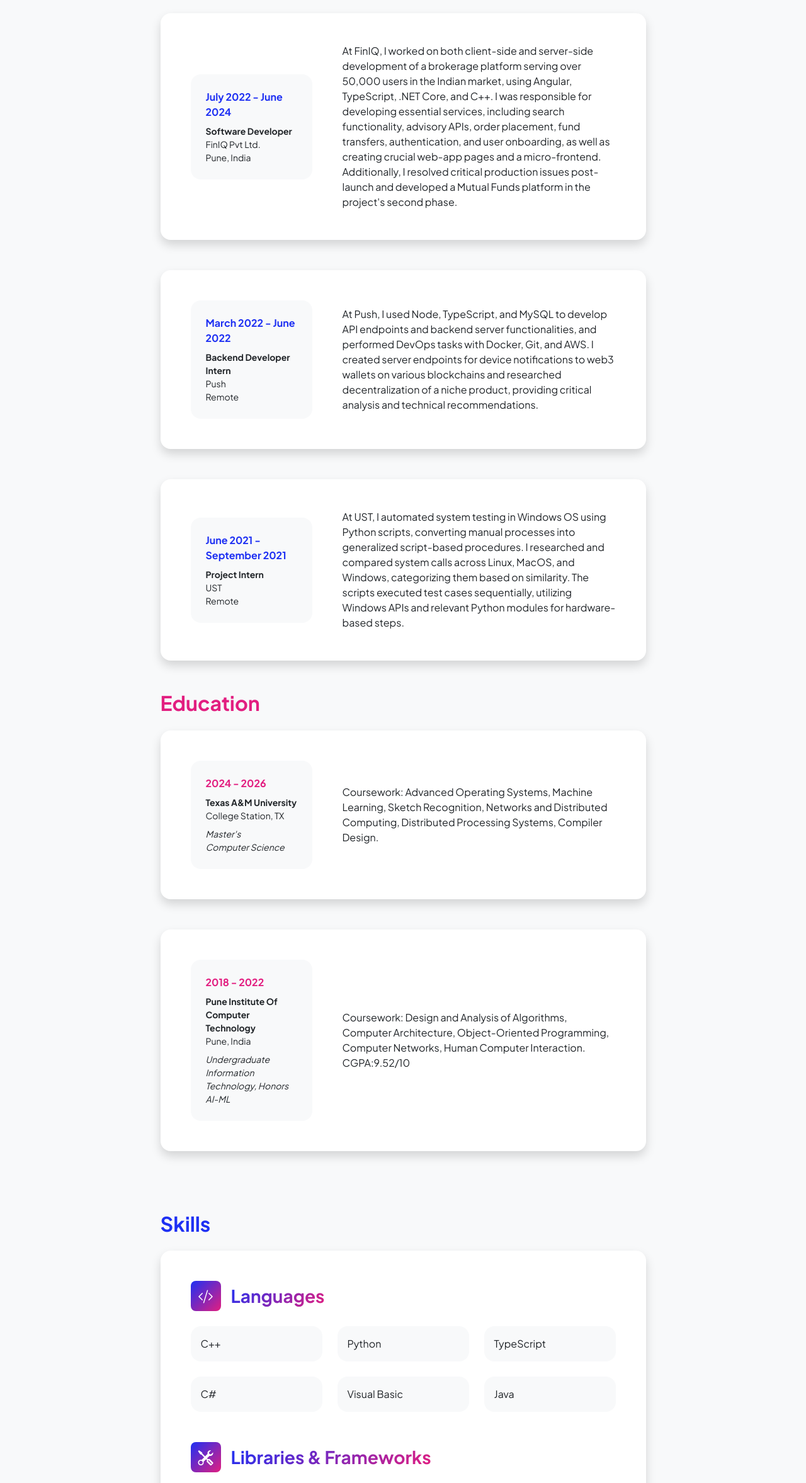
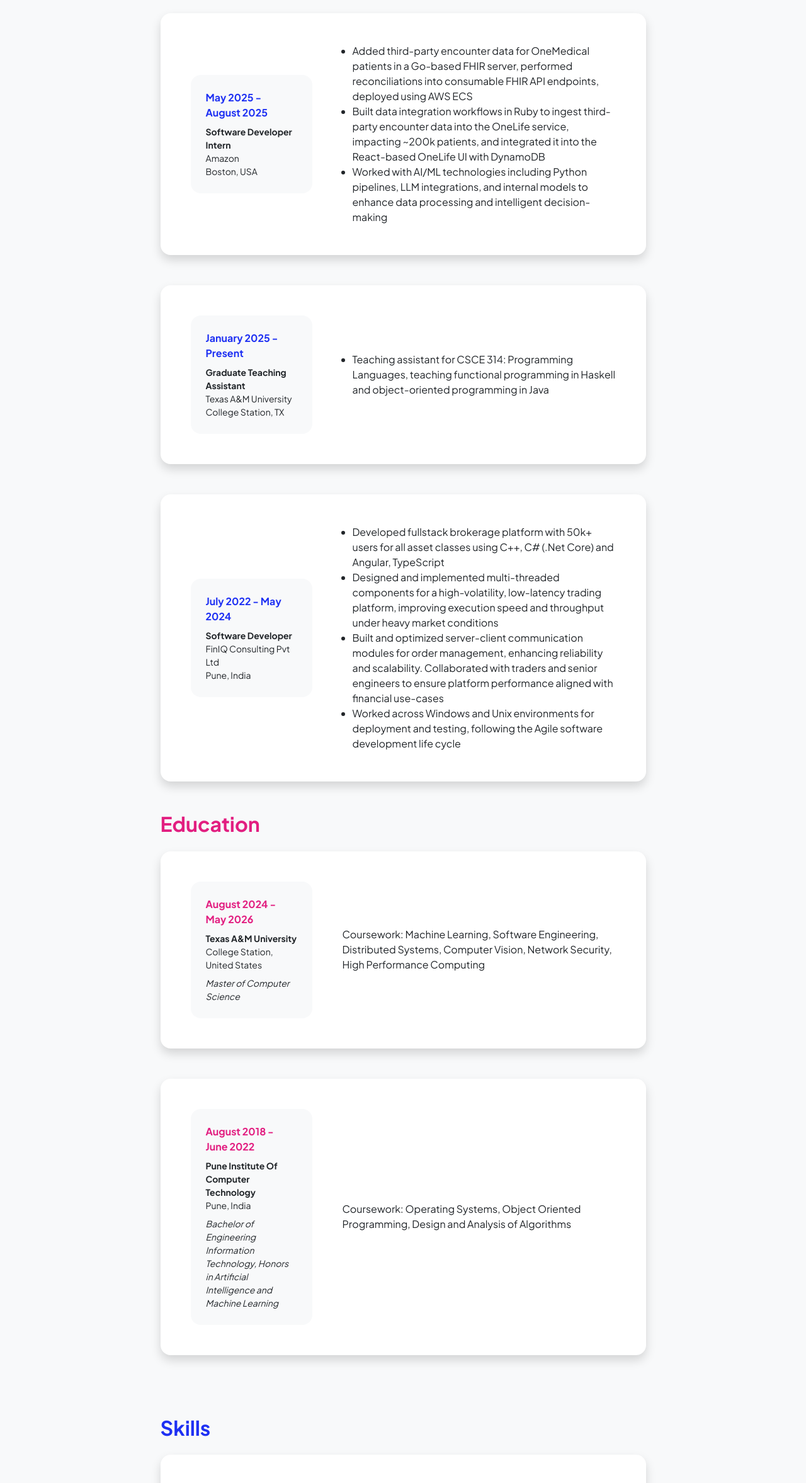
Before and after one commit to ellikamishra/Portfolio, a plain HTML site: page info.html in a window 1280 px wide. Shown: the part 187-2542 px from the top of the page at 63% size. Drawn offline with nearby package versions, Linux system fonts and the light colour scheme.

Commit message:
new changes

```diff
--- a/info.html
+++ b/info.html
@@ -44,62 +44,81 @@
                 <div id="experience" class="row gx-5 justify-content-center">
                     <div class="col-lg-11 col-xl-9 col-xxl-8">
                         <!-- Experience Section-->
-                        <section >
+                        <section>
                             <div class="d-flex align-items-center justify-content-between mb-4">
                                 <h2 class="text-primary fw-bolder mb-0">Experience</h2>
-                                <!-- Download resume button-->
-                                <!-- Note: Set the link href target to a PDF file within your project-->
+                            </div>
 
-                                <!-- <a class="btn btn-primary px-4 py-3" href="assets/EllikaMishraResume.pdf">
-
-                                     Resume
-                                </a> -->
-                            </div>
-                            <!-- Experience Card 1-->
+                            <!-- Experience Card 1: Amazon -->
                             <div class="card shadow border-0 rounded-4 mb-5">
                                 <div class="card-body p-5">
                                     <div class="row align-items-center gx-5">
                                         <div class="col text-center text-lg-start mb-4 mb-lg-0">
                                             <div class="bg-light p-4 rounded-4">
-                                                <div class="text-primary fw-bolder mb-2">July 2022 - June 2024</div>
-                                                <div class="small fw-bolder">Software Developer</div>
-                                                <div class="small text-muted">FinIQ Pvt Ltd.</div>
-                                                <div class="small text-muted">Pune, India</div>
+                                                <div class="text-primary fw-bolder mb-2">May 2025 - August 2025</div>
+                                                <div class="small fw-bolder">Software Developer Intern</div>
+                                                <div class="small text-muted">Amazon</div>
+                                                <div class="small text-muted">Boston, USA</div>
                                             </div>
                                         </div>
-                                        <div class="col-lg-8"><div>
-                                            At FinIQ, I worked on both client-side and server-side development of a brokerage platform serving over 50,000 users in the Indian market, using Angular, TypeScript, .NET Core, and C++. I was responsible for developing essential services, including search functionality, advisory APIs, order placement, fund transfers, authentication, and user onboarding, as well as creating crucial web-app pages and a micro-frontend. Additionally, I resolved critical production issues post-launch and developed a Mutual Funds platform in the project's second phase.</div></div>
+                                        <div class="col-lg-8">
+                                            <div>
+                                                <ul class="mb-0" style="padding-left: 1rem;">
+                                                    <li>Added third-party encounter data for OneMedical patients in a Go-based FHIR server, performed reconciliations into consumable FHIR API endpoints, deployed using AWS ECS</li>
+                                                    <li>Built data integration workflows in Ruby to ingest third-party encounter data into the OneLife service, impacting ~200k patients, and integrated it into the React-based OneLife UI with DynamoDB</li>
+                                                    <li>Worked with AI/ML technologies including Python pipelines, LLM integrations, and internal models to enhance data processing and intelligent decision-making</li>
+                                                </ul>
                                             </div>
                                         </div>
                                     </div>
-                            <!-- Experience Card 2-->
+                                </div>
+                            </div>
+
+                            <!-- Experience Card 2: TAMU -->
                             <div class="card shadow border-0 rounded-4 mb-5">
                                 <div class="card-body p-5">
                                     <div class="row align-items-center gx-5">
                                         <div class="col text-center text-lg-start mb-4 mb-lg-0">
                                             <div class="bg-light p-4 rounded-4">
-                                                <div class="text-primary fw-bolder mb-2">March 2022 - June 2022</div>
-                                                <div class="small fw-bolder">Backend Developer Intern</div>
-                                                <div class="small text-muted">Push</div>
-                                                <div class="small text-muted">Remote</div>
+                                                <div class="text-primary fw-bolder mb-2">January 2025 - Present</div>
+                                                <div class="small fw-bolder">Graduate Teaching Assistant</div>
+                                                <div class="small text-muted">Texas A&M University</div>
+                                                <div class="small text-muted">College Station, TX</div>
                                             </div>
                                         </div>
-                                        <div class="col-lg-8"><div>At Push, I used Node, TypeScript, and MySQL to develop API endpoints and backend server functionalities, and performed DevOps tasks with Docker, Git, and AWS. I created server endpoints for device notifications to web3 wallets on various blockchains and researched decentralization of a niche product, providing critical analysis and technical recommendations.</div></div>
+                                        <div class="col-lg-8">
+                                            <div>
+                                                <ul class="mb-0" style="padding-left: 1rem;">
+                                                    <li>Teaching assistant for CSCE 314: Programming Languages, teaching functional programming in Haskell and object-oriented programming in Java</li>
+                                                </ul>
                                             </div>
                                         </div>
                                     </div>
+                                </div>
+                            </div>
+
+                            <!-- Experience Card 3: FinIQ -->
                             <div class="card shadow border-0 rounded-4 mb-5">
                                 <div class="card-body p-5">
                                     <div class="row align-items-center gx-5">
                                         <div class="col text-center text-lg-start mb-4 mb-lg-0">
                                             <div class="bg-light p-4 rounded-4">
-                                                <div class="text-primary fw-bolder mb-2">June 2021 - September 2021</div>
-                                                <div class="small fw-bolder">Project Intern</div>
-                                                <div class="small text-muted">UST</div>
-                                                <div class="small text-muted">Remote</div>
+                                                <div class="text-primary fw-bolder mb-2">July 2022 - May 2024</div>
+                                                <div class="small fw-bolder">Software Developer</div>
+                                                <div class="small text-muted">FinIQ Consulting Pvt Ltd</div>
+                                                <div class="small text-muted">Pune, India</div>
                                             </div>
                                         </div>
-                                        <div class="col-lg-8"><div>At UST, I automated system testing in Windows OS using Python scripts, converting manual processes into generalized script-based procedures. I researched and compared system calls across Linux, MacOS, and Windows, categorizing them based on similarity. The scripts executed test cases sequentially, utilizing Windows APIs and relevant Python modules for hardware-based steps.</div></div>
+                                        <div class="col-lg-8">
+                                            <div>
+                                                <ul class="mb-0" style="padding-left: 1rem;">
+                                                    <li>Developed fullstack brokerage platform with 50k+ users for all asset classes using C++, C# (.Net Core) and Angular, TypeScript</li>
+                                                    <li>Designed and implemented multi-threaded components for a high-volatility, low-latency trading platform, improving execution speed and throughput under heavy market conditions</li>
+                                                    <li>Built and optimized server-client communication modules for order management, enhancing reliability and scalability. Collaborated with traders and senior engineers to ensure platform performance aligned with financial use-cases</li>
+                                                    <li>Worked across Windows and Unix environments for deployment and testing, following the Agile software development life cycle</li>
+                                                </ul>
+                                            </div>
+                                        </div>
                                     </div>
                                 </div>
                             </div>
@@ -107,47 +126,49 @@
                         <!-- Education Section-->
                         <section id="education">
                             <h2 class="text-secondary fw-bolder mb-4">Education</h2>
-                            <!-- Education Card 1-->
+                            <!-- Education Card 1: TAMU -->
                             <div class="card shadow border-0 rounded-4 mb-5">
                                 <div class="card-body p-5">
                                     <div class="row align-items-center gx-5">
                                         <div class="col text-center text-lg-start mb-4 mb-lg-0">
                                             <div class="bg-light p-4 rounded-4">
-                                                <div class="text-secondary fw-bolder mb-2">2024 - 2026</div>
+                                                <div class="text-secondary fw-bolder mb-2">August 2024 - May 2026</div>
                                                 <div class="mb-2">
                                                     <div class="small fw-bolder">Texas A&M University</div>
-                                                    <div class="small text-muted">College Station, TX</div>
+                                                    <div class="small text-muted">College Station, United States</div>
                                                 </div>
                                                 <div class="fst-italic">
-                                                    <div class="small text-muted">Master's</div>
-                                                    <div class="small text-muted">Computer Science</div>
+                                                    <div class="small text-muted">Master of Computer Science</div>
                                                 </div>
                                             </div>
                                         </div>
-                                        <div class="col-lg-8"><div>Coursework: Advanced Operating Systems, Machine Learning, Sketch Recognition, Networks and Distributed Computing,
-                                            Distributed Processing Systems, Compiler Design.</div></div>
+                                        <div class="col-lg-8">
+                                            <div>Coursework: Machine Learning, Software Engineering, Distributed Systems, Computer Vision, Network Security, High Performance Computing</div>
                                         </div>
                                     </div>
                                 </div>
-                            <!-- Education Card 2-->
+                            </div>
+
+                            <!-- Education Card 2: PICT -->
                             <div class="card shadow border-0 rounded-4 mb-5">
                                 <div class="card-body p-5">
                                     <div class="row align-items-center gx-5">
                                         <div class="col text-center text-lg-start mb-4 mb-lg-0">
                                             <div class="bg-light p-4 rounded-4">
-                                                <div class="text-secondary fw-bolder mb-2">2018 - 2022</div>
+                                                <div class="text-secondary fw-bolder mb-2">August 2018 - June 2022</div>
                                                 <div class="mb-2">
                                                     <div class="small fw-bolder">Pune Institute Of Computer Technology</div>
                                                     <div class="small text-muted">Pune, India</div>
                                                 </div>
                                                 <div class="fst-italic">
-                                                    <div class="small text-muted">Undergraduate</div>
-                                                    <div class="small text-muted">Information Technology, Honors AI-ML</div>
+                                                    <div class="small text-muted">Bachelor of Engineering</div>
+                                                    <div class="small text-muted">Information Technology, Honors in Artificial Intelligence and Machine Learning</div>
                                                 </div>
                                             </div>
                                         </div>
-                                        <div class="col-lg-8"><div>Coursework: Design and Analysis of Algorithms, Computer Architecture, Object-Oriented Programming, Computer Networks, Human Computer Interaction.
-                                            <br>CGPA:9.52/10</div></div>
+                                        <div class="col-lg-8">
+                                            <div>Coursework: Operating Systems, Object Oriented Programming, Design and Analysis of Algorithms</div>
+                                        </div>
                                     </div>
                                 </div>
                             </div>
@@ -156,15 +177,16 @@
                         <div class="pb-5"></div>
                         <!-- Skills Section-->
                         <section id="skills">
-                            <h2 class="text-primary fw-bolder mb-0"> Skills</h2>
+    <h2 class="text-primary fw-bolder mb-0">Skills</h2>
     <br/>
     <!-- Skillset Card-->
     <div class="card shadow border-0 rounded-4 mb-5">
         <div class="card-body p-5">
+            <!-- Programming Languages -->
             <div class="mb-5">
                 <div class="d-flex align-items-center mb-4">
                     <div class="feature bg-primary bg-gradient-primary-to-secondary text-white rounded-3 me-3"><i class="bi bi-code-slash"></i></div>
-                                            <h3 class="fw-bolder mb-0"><span class="text-gradient d-inline">Languages</span></h3>
+                    <h3 class="fw-bolder mb-0"><span class="text-gradient d-inline">Programming Languages</span></h3>
                 </div>
                 <div class="row row-cols-1 row-cols-md-3 mb-4">
                     <div class="col mb-4 mb-md-0"><div class="d-flex align-items-center bg-light rounded-4 p-3 h-100">C++</div></div>
@@ -172,30 +194,60 @@
                     <div class="col"><div class="d-flex align-items-center bg-light rounded-4 p-3 h-100">TypeScript</div></div>
                 </div>
                 <div class="row row-cols-1 row-cols-md-3">
-                                            <div class="col mb-4 mb-md-0"><div class="d-flex align-items-center bg-light rounded-4 p-3 h-100">C#</div></div>
-                                            <div class="col mb-4 mb-md-0"><div class="d-flex align-items-center bg-light rounded-4 p-3 h-100">Visual Basic</div></div>
-                                            <div class="col"><div class="d-flex align-items-center bg-light rounded-4 p-3 h-100">Java</div></div>
+                    <div class="col mb-4 mb-md-0"><div class="d-flex align-items-center bg-light rounded-4 p-3 h-100">Java</div></div>
+                    <div class="col mb-4 mb-md-0"><div class="d-flex align-items-center bg-light rounded-4 p-3 h-100">Ruby</div></div>
+                    <div class="col"><div class="d-flex align-items-center bg-light rounded-4 p-3 h-100">Go</div></div>
                 </div>
             </div>
-                                    <!-- Professional skills list-->
+
+            <!-- Frameworks and Libraries -->
+            <div class="mb-5">
+                <div class="d-flex align-items-center mb-4">
+                    <div class="feature bg-primary bg-gradient-primary-to-secondary text-white rounded-3 me-3"><i class="bi bi-box"></i></div>
+                    <h3 class="fw-bolder mb-0"><span class="text-gradient d-inline">Frameworks & Libraries</span></h3>
+                </div>
+                <div class="row row-cols-1 row-cols-md-3 mb-4">
+                    <div class="col mb-4 mb-md-0"><div class="d-flex align-items-center bg-light rounded-4 p-3 h-100">Spring Boot</div></div>
+                    <div class="col mb-4 mb-md-0"><div class="d-flex align-items-center bg-light rounded-4 p-3 h-100">React & Angular</div></div>
+                    <div class="col"><div class="d-flex align-items-center bg-light rounded-4 p-3 h-100">Scrapy</div></div>
+                </div>
+                <div class="row row-cols-1 row-cols-md-3">
+                    <div class="col mb-4 mb-md-0"><div class="d-flex align-items-center bg-light rounded-4 p-3 h-100">PyTorch</div></div>
+                    <div class="col mb-4 mb-md-0"><div class="d-flex align-items-center bg-light rounded-4 p-3 h-100">Rails</div></div>
+                    <div class="col"><div class="d-flex align-items-center bg-light rounded-4 p-3 h-100">Scikit-learn</div></div>
+                </div>
+            </div>
+
+            <!-- Databases -->
+            <div class="mb-5">
+                <div class="d-flex align-items-center mb-4">
+                    <div class="feature bg-primary bg-gradient-primary-to-secondary text-white rounded-3 me-3"><i class="bi bi-database"></i></div>
+                    <h3 class="fw-bolder mb-0"><span class="text-gradient d-inline">Databases</span></h3>
+                </div>
+                <div class="row row-cols-1 row-cols-md-3">
+                    <div class="col mb-4 mb-md-0"><div class="d-flex align-items-center bg-light rounded-4 p-3 h-100">MySQL</div></div>
+                    <div class="col mb-4 mb-md-0"><div class="d-flex align-items-center bg-light rounded-4 p-3 h-100">MongoDB</div></div>
+                    <div class="col"><div class="d-flex align-items-center bg-light rounded-4 p-3 h-100">Elasticsearch</div></div>
+                </div>
+            </div>
+
+            <!-- Tools and Platforms -->
             <div class="mb-0">
                 <div class="d-flex align-items-center mb-4">
                     <div class="feature bg-primary bg-gradient-primary-to-secondary text-white rounded-3 me-3"><i class="bi bi-tools"></i></div>
-                                            <h3 class="fw-bolder mb-0"><span class="text-gradient d-inline">Libraries & Frameworks</span></h3>
+                    <h3 class="fw-bolder mb-0"><span class="text-gradient d-inline">Tools & Platforms</span></h3>
                 </div>
                 <div class="row row-cols-1 row-cols-md-3 mb-4">
-                                            <div class="col mb-4 mb-md-0"><div class="d-flex align-items-center bg-light rounded-4 p-3 h-100">Spring</div></div>
-                                            <div class="col mb-4 mb-md-0"><div class="d-flex align-items-center bg-light rounded-4 p-3 h-100">React & Angular </div></div>
-                                            <div class="col"><div class="d-flex align-items-center bg-light rounded-4 p-3 h-100">Scrapy</div></div>
+                    <div class="col mb-4 mb-md-0"><div class="d-flex align-items-center bg-light rounded-4 p-3 h-100">Git</div></div>
+                    <div class="col mb-4 mb-md-0"><div class="d-flex align-items-center bg-light rounded-4 p-3 h-100">Docker</div></div>
+                    <div class="col"><div class="d-flex align-items-center bg-light rounded-4 p-3 h-100">AWS</div></div>
                 </div>
                 <div class="row row-cols-1 row-cols-md-3">
-                                            <div class="col mb-4 mb-md-0"><div class="d-flex align-items-center bg-light rounded-4 p-3 h-100">Scikit-learn</div></div>
-                                            <div class="col mb-4 mb-md-0"><div class="d-flex align-items-center bg-light rounded-4 p-3 h-100">.Net</div></div>
-                                            <div class="col"><div class="d-flex align-items-center bg-light rounded-4 p-3 h-100">Tensorflow</div></div>
+                    <div class="col mb-4 mb-md-0"><div class="d-flex align-items-center bg-light rounded-4 p-3 h-100">Bitbucket</div></div>
+                    <div class="col mb-4 mb-md-0"><div class="d-flex align-items-center bg-light rounded-4 p-3 h-100">LaTeX</div></div>
+                    <div class="col"><div class="d-flex align-items-center bg-light rounded-4 p-3 h-100">Jira</div></div>
                 </div>
             </div>
-                                    <!-- Languages list-->
-
         </div>
     </div>
 </section>
```
Also changed, not shown: index.html (+1 -1 lines), projects.html (+28 -13 lines), 2 other files. Lines whose indentation alone changed are shown as unchanged.
